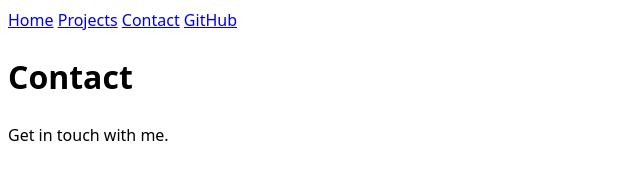
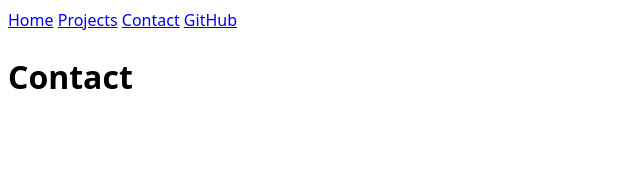
Before and after one commit to ryanj06/portfolio, a plain HTML site: page contact/index.html in a window 1280 px wide. Shown: the whole page, without its empty margins (0-640 px from the left). Drawn offline with Linux system fonts and the light colour scheme.

```diff
--- a/contact/index.html
+++ b/contact/index.html
@@ -14,6 +14,5 @@
       <a href="https://github.com/ryanj06" target="_blank">GitHub</a>
     </nav>
     <h1>Contact</h1>
-    <p>Get in touch with me.</p>
   </body>
 </html>
```
